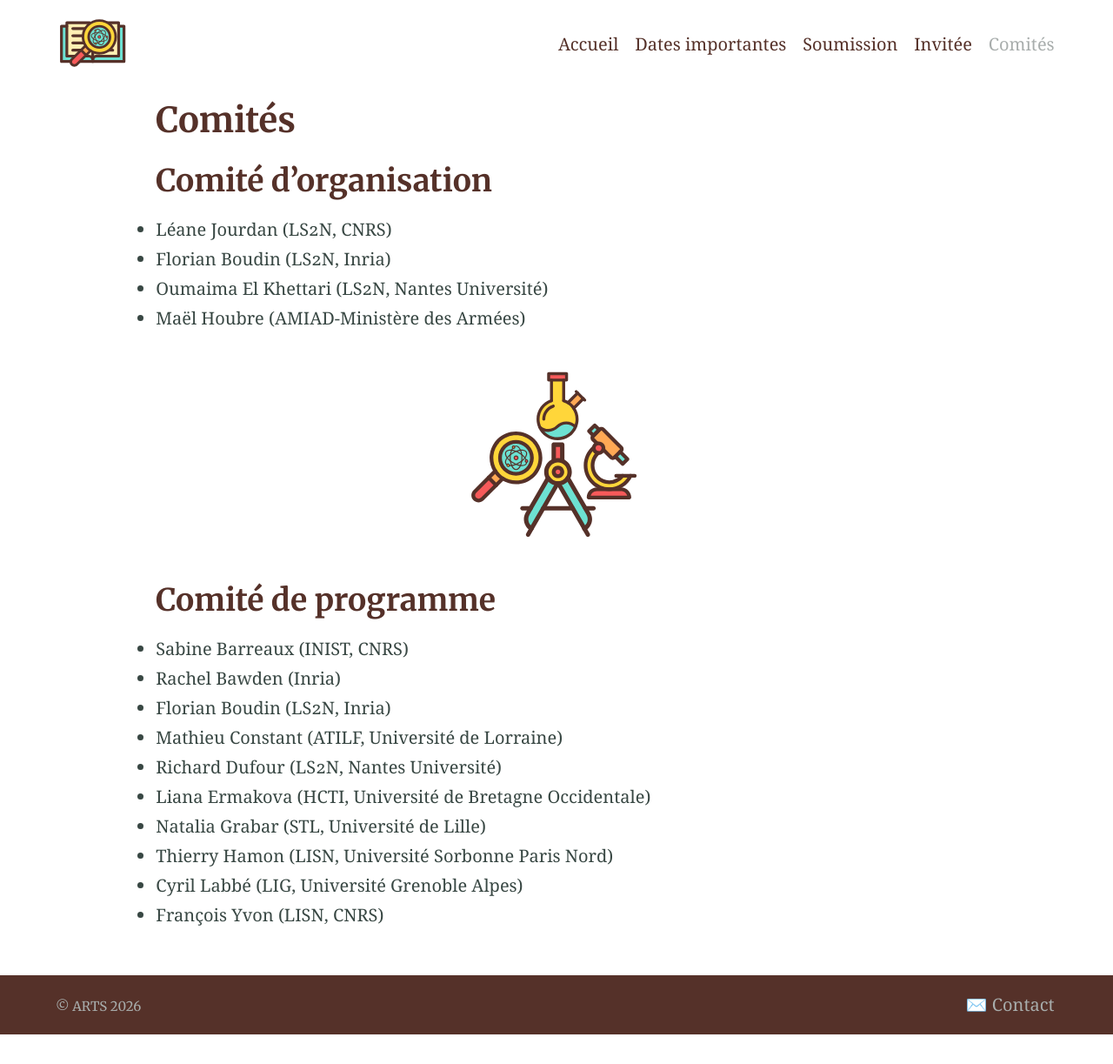
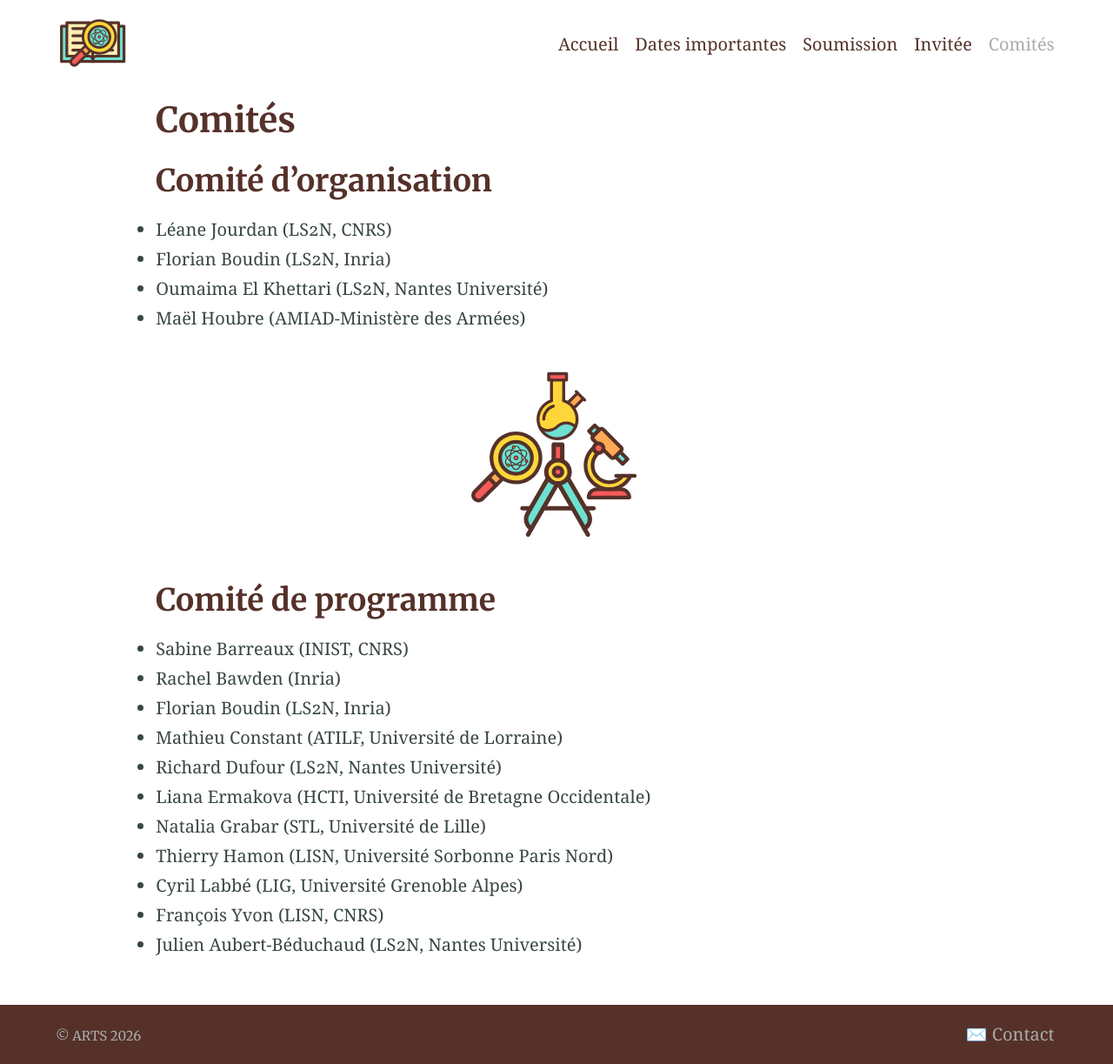
Before and after one commit to arts-workshop/arts-workshop.github.io, a Jekyll site: the page built from comites.md, in a window 1280 px wide. Shown: the whole page at 87% size. Built offline with Jekyll 4.4.1, drawn with Linux system fonts in a browser that asks for light colours; before the commit the page ends 1189 px from its top, so only the background shows below that.

Commit message:
ajout julien au comité

```diff
--- a/comites.md
+++ b/comites.md
@@ -28,3 +28,4 @@ excerpt: "Comités"
 - Thierry Hamon (LISN, Université Sorbonne Paris Nord)
 - Cyril Labbé (LIG, Université Grenoble Alpes)
 - François Yvon (LISN, CNRS)
+- Julien Aubert-Béduchaud (LS2N, Nantes Université)
```
